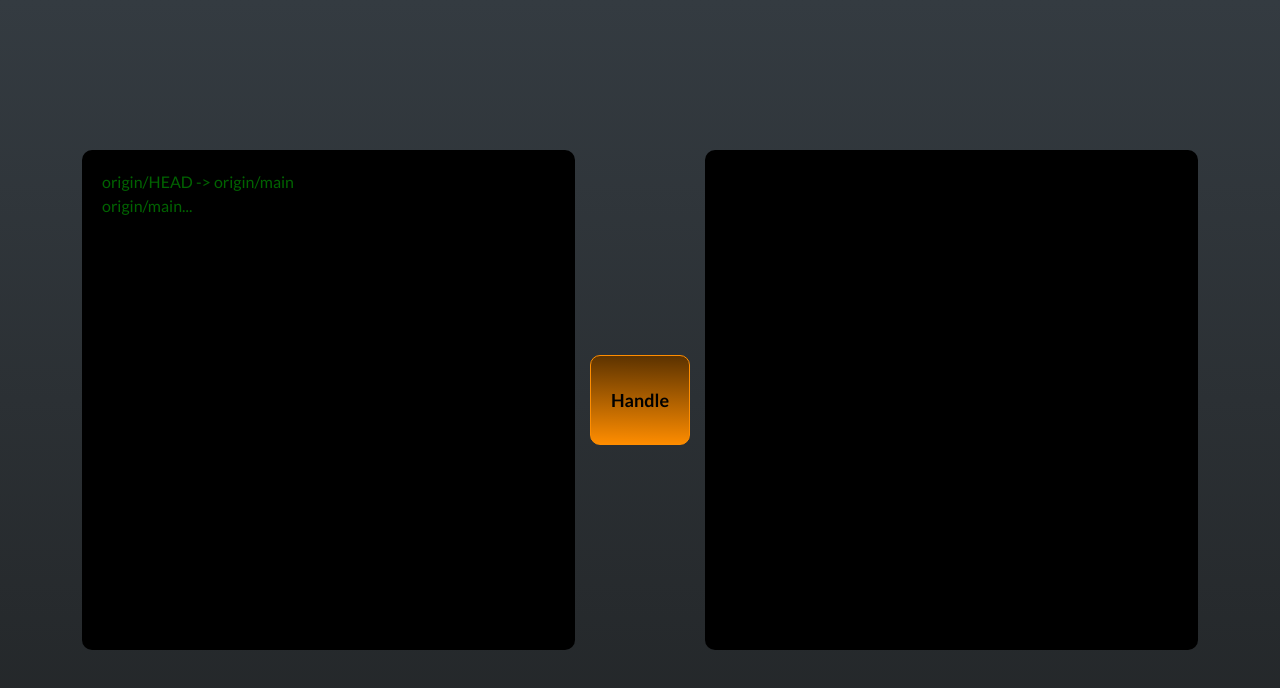
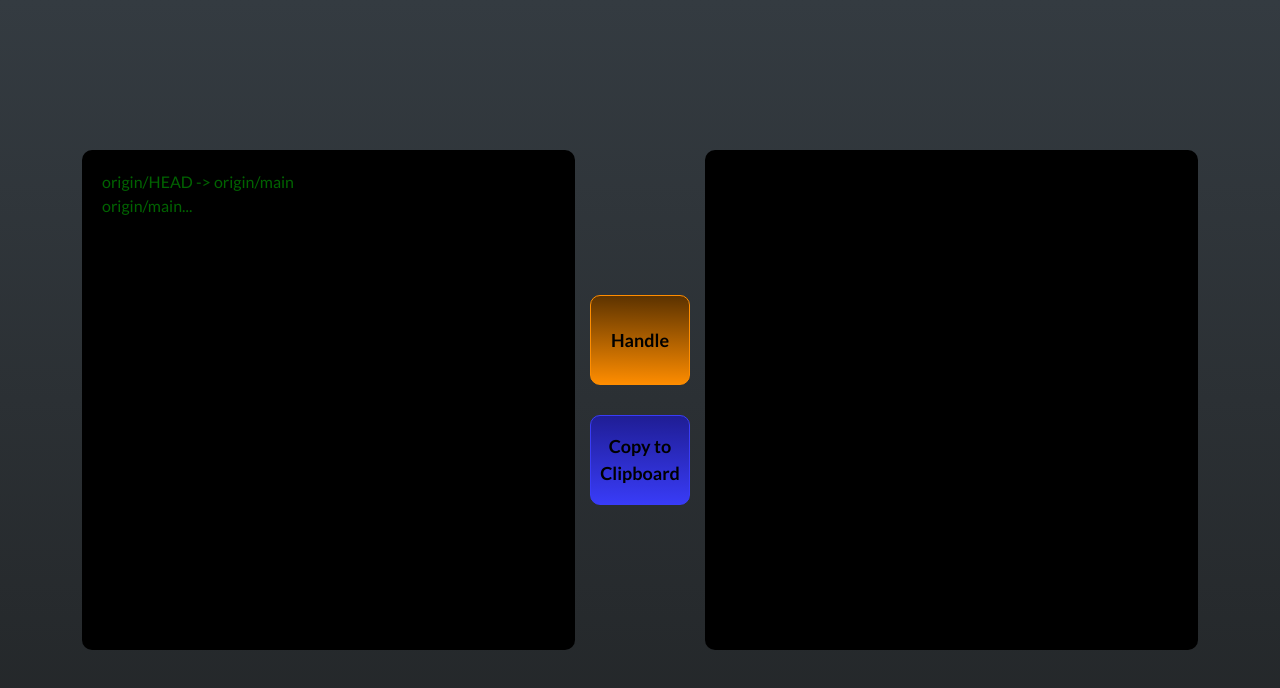
Before and after one commit to AlekseyPolishchuk/work-helpers, a website: page index.html in a window 1280 px wide. Both pictures are taken after a click on the button "Handle". Drawn offline with Linux system fonts and the light colour scheme.

Commit message:
add copy btn

```diff
--- a/app/js/script.js
+++ b/app/js/script.js
@@ -5,27 +5,39 @@ document.addEventListener('DOMContentLoaded', () => {
         const inputData = document.querySelector('.converter__input');
         const outputData = document.querySelector('.converter__output');
         const btn = document.querySelector('.converter__button');
+        const copyBtn = document.querySelector('.converter__copy');
 
         function formatKeys(inputText) {
-            // Разделяем входной текст на строки
             const lines = inputText.split('\n');
 
-            // Используем регулярное выражение для фильтрации нужных строк и извлечения ключей
             const keys = lines
-                .map(line => line.trim()) // Удаляем пробелы в начале и конце строки
-                .filter(line => /origin\/[A-Z]+-\d+/.test(line)) // Оставляем только нужные строки
-                .map(line => line.split('/')[1]); // Извлекаем ключ
+                .map(line => line.trim())
+                .filter(line => /origin\/[A-Z]+-\d+/.test(line))
+                .map(line => line.split('/')[1]);
 
-            // Формируем итоговую строку
             const result = keys.map(key => `key = ${key}`).join(' OR ');
 
             return result;
         }
 
         btn.addEventListener('click', () => {
-            const inputText = inputData.value; // Получаем текст из inputData
-            const formattedText = formatKeys(inputText); // Форматируем текст
-            outputData.value = formattedText; // Присваиваем результат в outputData
+            const inputText = inputData.value;
+            const formattedText = formatKeys(inputText);
+            outputData.value = formattedText;
+            copyBtn.classList.remove('copied');
+            copyBtn.innerText = 'Copy to Clipboard';
+        });
+
+        copyBtn.addEventListener('click', () => {
+            navigator.clipboard
+                .writeText(outputData.value)
+                .then(() => {
+                    copyBtn.classList.add('copied');
+                    copyBtn.innerText = 'Copied';
+                })
+                .catch(err => {
+                    console.error('Failed to copy text: ', err);
+                });
         });
     })();
 });
--- a/app/scss/pages/home-page.scss
+++ b/app/scss/pages/home-page.scss
@@ -42,14 +42,40 @@ body {
         color: #00b3eb;
     }
 
-    &__button {
+    &__controls {
+        display: flex;
+        flex-direction: column;
+        align-self: center;
+        gap: 30px;
+    }
+
+    &__button,
+    &__copy {
         width: 100px;
         height: 90px;
         border: none;
         border-radius: 10px;
         background: linear-gradient(1deg, #ff8d00, #5b3200);
-        border: 1px solid #ff8d00;
         font-size: 18px;
         font-weight: 700;
+
+        &:hover {
+            box-shadow: 0 6px 10px 0 #161616;
+        }
+    }
+
+    &__button {
+        background: linear-gradient(1deg, #ff8d00, #5b3200);
+        border: 1px solid #ff8d00;
+    }
+
+    &__copy {
+        background: linear-gradient(1deg, #393cf8, #1f1d94);
+        border: 1px solid #393cf8;
+
+        &.copied {
+            background: linear-gradient(1deg, #00c900, #006300);
+            border: 1px solid #00c900;
+        }
     }
 }
--- a/index.html
+++ b/index.html
@@ -17,9 +17,12 @@
 
         <textarea class="converter__field converter__input" name="in"
           placeholder="origin/HEAD -> origin/main&#10;origin/main..."></textarea>
-        <button class="converter__button">Handle</button>
+        <div class="converter__controls">
+          <button class="converter__button">Handle</button>
+          <button class="converter__copy">Copy to Clipboard</button>
+        </div>
+
         <textarea class="converter__field converter__output" name="out"></textarea>
-
       </div>
     </div>
 
```
Also changed, not shown: app/styles/home-page.css, app/styles/home-page.min.css, 1 other file.
